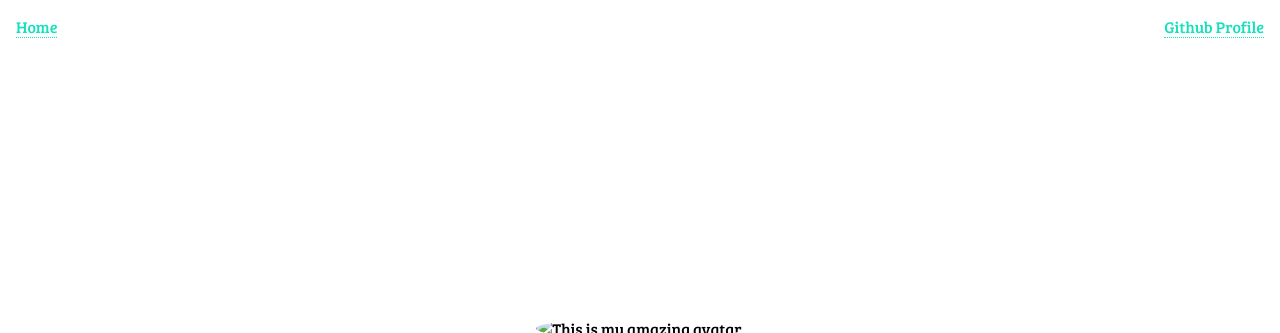
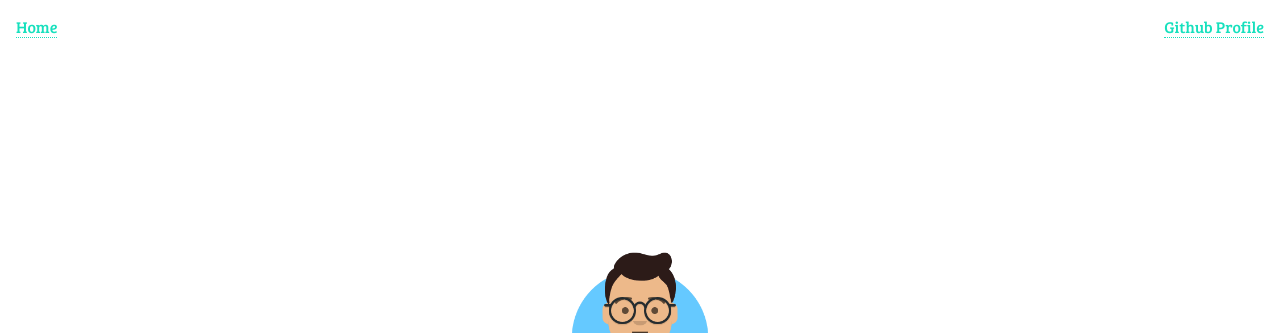
Before and after one commit to coder-ralph/static-website, a plain HTML site: page index.html in a window 1280 px wide. Shown: the top 333 px of the page. Drawn offline with Linux system fonts and the light colour scheme.

Commit message:
fix the image path

```diff
--- a/index.html
+++ b/index.html
@@ -28,7 +28,7 @@
   </header>
   <main id="content">
     <div>
-      <img id="my-avatar" src="./images/ralph.png" alt="This is my amazing avatar." />
+      <img id="my-avatar" src="./img/ralph.png" alt="This is my amazing avatar." />
       <h1 id="my-name">Ralph Rosael</h1>
       <h2>Web Developer</h2>
       <br>
```
